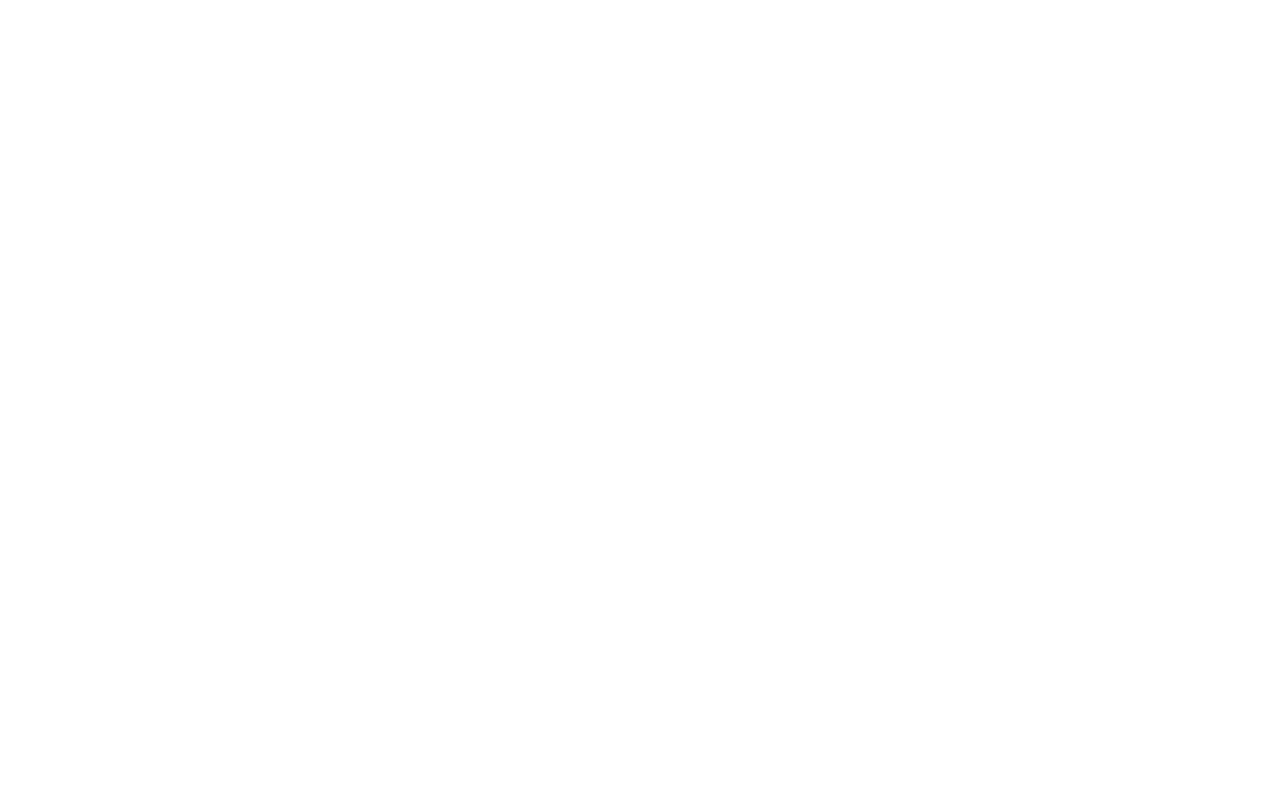
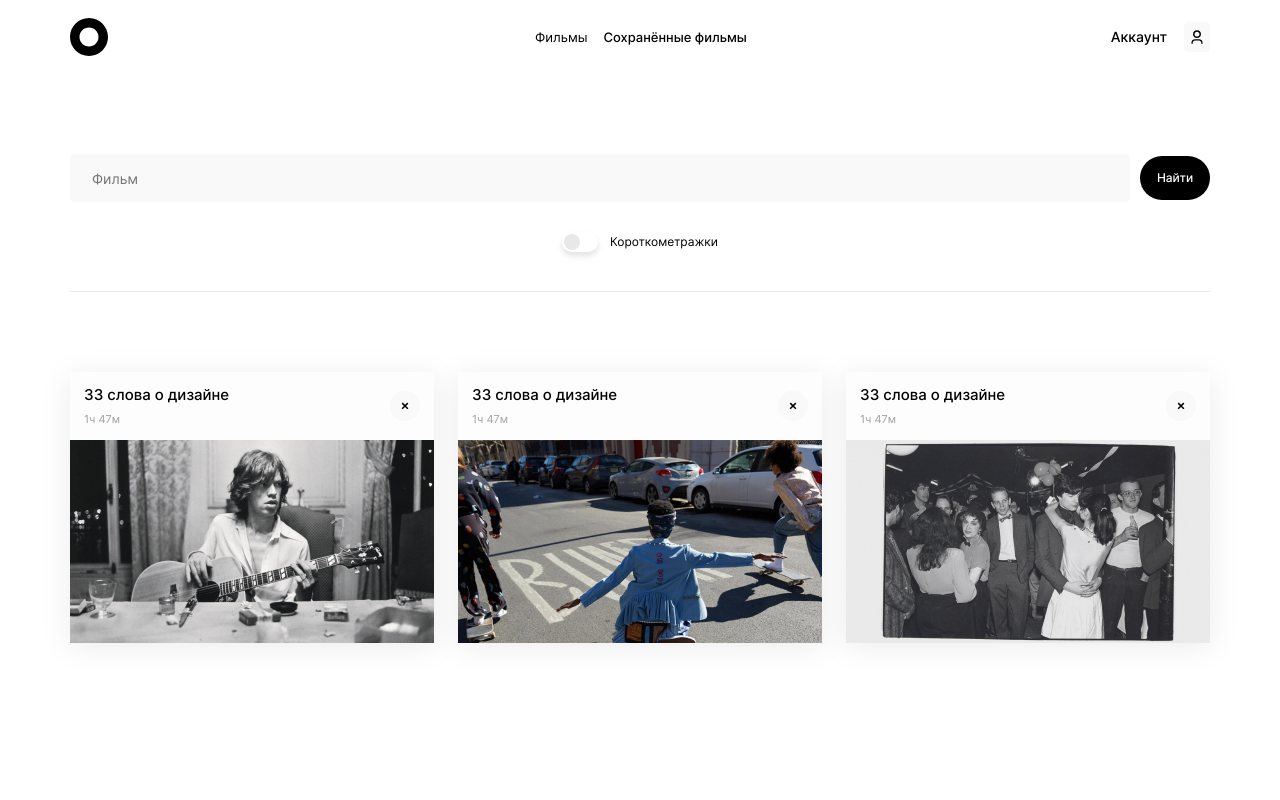
Before and after one commit to BLYADERUINER/movies-explorer-frontend, a React (Create React App) app: page /saved-movies in a window 1280 px wide. Before the commit this address had no page. Shown: the top 800 px of the page. Built offline with nearby package versions, Linux system fonts and the light colour scheme.

Commit message:
added: Component SavedMovies

```diff
--- a/src/components/App/index.jsx
+++ b/src/components/App/index.jsx
@@ -2,12 +2,14 @@
 
 import Main from "../Main";
 import Movies from "../Movies";
+import SavedMovies from "../SavedMovies";
 
 function App() {
   return (
     <Routes>
       <Route path="/" element={<Main />} />
       <Route path="/movies" element={<Movies />} />
+      <Route path="/saved-movies" element={<SavedMovies />} />
     </Routes>
   );
 }
--- a/src/components/Movies/MoviesCard/MoviesCard.css
+++ b/src/components/Movies/MoviesCard/MoviesCard.css
@@ -7,6 +7,9 @@
 }
 
 .movies__container-text {
+  display: flex;
+  flex-direction: column;
+  gap: 9px;
   padding: 14px 0 14px 14px;
 }
 
@@ -53,3 +56,10 @@
   background-repeat: no-repeat;
   background-position: center;
 }
+
+.movies__button-remove {
+  background: url(../../../images/icon-remove.svg);
+  background-color: #F9F9F9;
+  background-repeat: no-repeat;
+  background-position: center;
+}
--- a/src/components/Movies/MoviesCard/index.jsx
+++ b/src/components/Movies/MoviesCard/index.jsx
@@ -1,6 +1,10 @@
+import { useLocation } from "react-router-dom";
+
 import "./MoviesCard.css";
 
 function MoviesCard({ image, active }) {
+  const location = useLocation().pathname;
+
   return (
     <div className="movies__card">
       <div className="movies__container-text">
@@ -8,11 +12,16 @@
         <span className="movies__duration">1ч 47м</span>
       </div>
       <img className="movies__image" src={image} alt="Картинка фильма" />
-      <button
-        className={`movies__button-favorite ${
-          active ? "movies__button-favorite_active" : ""
-        }`}
-      />
+      {
+        location === "/movies" ?
+          <button
+            className={`movies__button-favorite
+              ${active ? "movies__button-favorite_active" : ""
+            }`}
+          />
+        :
+          <button className="movies__button-favorite movies__button-remove" />
+      }
     </div>
   );
 }
--- a/src/components/Movies/MoviesCardList/MoviesCardList.css
+++ b/src/components/Movies/MoviesCardList/MoviesCardList.css
@@ -1,5 +1,5 @@
 .movies__list {
-  padding: 70px 70px 80px;
+  padding: 80px 70px;
 }
 
 .movies__container {
--- a/src/components/Movies/MoviesCardList/index.jsx
+++ b/src/components/Movies/MoviesCardList/index.jsx
@@ -1,3 +1,5 @@
+import { useLocation } from "react-router-dom";
+
 import MoviesCard from "../MoviesCard";
 
 // Массив с фото
@@ -5,19 +7,30 @@
 
 import "./MoviesCardList.css";
 
-function MoviesCardList() {
+function MoviesCardList({ savedMovies }) {
+  const location = useLocation().pathname;
+
   return (
     <section className="movies__list" aria-label="Секция с фильмами">
       <div className="movies__container">
         {
-          movies.length > 0 &&
-            movies.map((film, index) => (
-              <MoviesCard key={index} image={film.image} active={film.active} />
-            ))
+          location === '/saved-movies' ?
+            movies
+              .filter((film) => film.active === true)
+              .map((film, index) => (
+                <MoviesCard key={index} image={film.image} active={film.active} />
+              ))
+          :
+              movies.map((film, index) => (
+                <MoviesCard key={index} image={film.image} active={film.active} />
+              ))
         }
       </div>
       <div className="movies__button-container">
-        <button className="movies__button-more">Ещё</button>
+        {
+          location === '/movies' &&
+              <button className="movies__button-more">Ещё</button>
+        }
       </div>
     </section>
   );
--- /dev/null
+++ b/src/components/SavedMovies/index.jsx
@@ -0,0 +1,19 @@
+import NavTab from '../NavTab';
+import SearchForm from '../Movies/SearchForm';
+import MoviesCardList from '../Movies/MoviesCardList';
+import Footer from '../Footer';
+
+import './SavedMovies.css';
+
+function SavedMovies() {
+  return(
+    <div className='movies'>
+    <NavTab logined />
+    <SearchForm />
+    <MoviesCardList savedMovies />
+    <Footer />
+  </div>
+  );
+}
+
+export default SavedMovies;
```
Also changed, not shown: src/components/SavedMovies/SavedMovies.css (added), src/images/icon-remove.svg (added).
